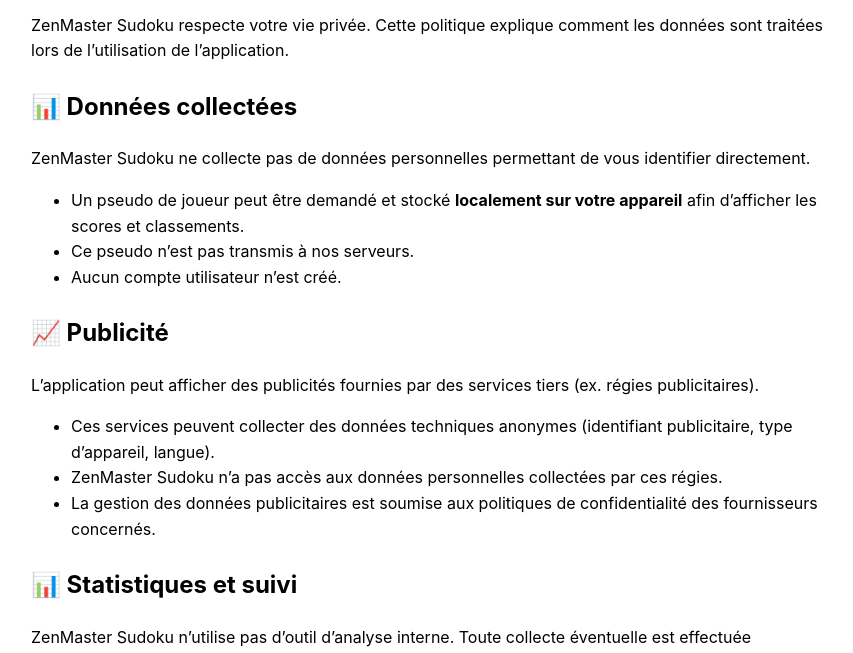
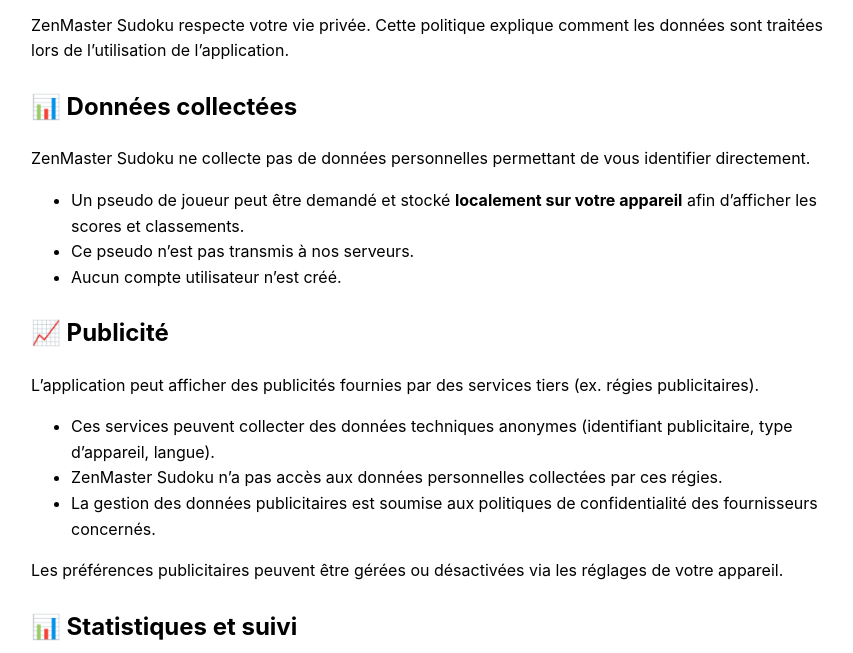
Before and after one commit to ecomclaude-code/zenmaster-privacy, a plain HTML site: page index.html in a window 1280 px wide. Shown: the part 135-788 px from the top of the page, without its empty margins (209-1062 px from the left). Drawn offline with Linux system fonts and the light colour scheme.

Commit message:
Update index.html

```diff
--- a/index.html
+++ b/index.html
@@ -48,6 +48,10 @@
   <li>La gestion des données publicitaires est soumise aux politiques de confidentialité des fournisseurs concernés.</li>
 </ul>
 
+<p>
+Les préférences publicitaires peuvent être gérées ou désactivées via les réglages de votre appareil.
+</p>
+
 <h2>📊 Statistiques et suivi</h2>
 <p>
 ZenMaster Sudoku n’utilise pas d’outil d’analyse interne.
```
